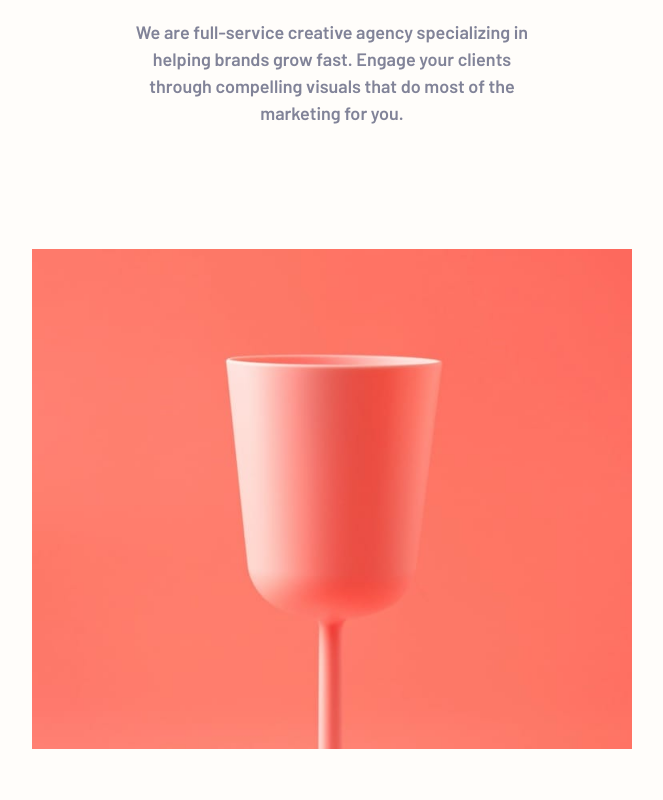
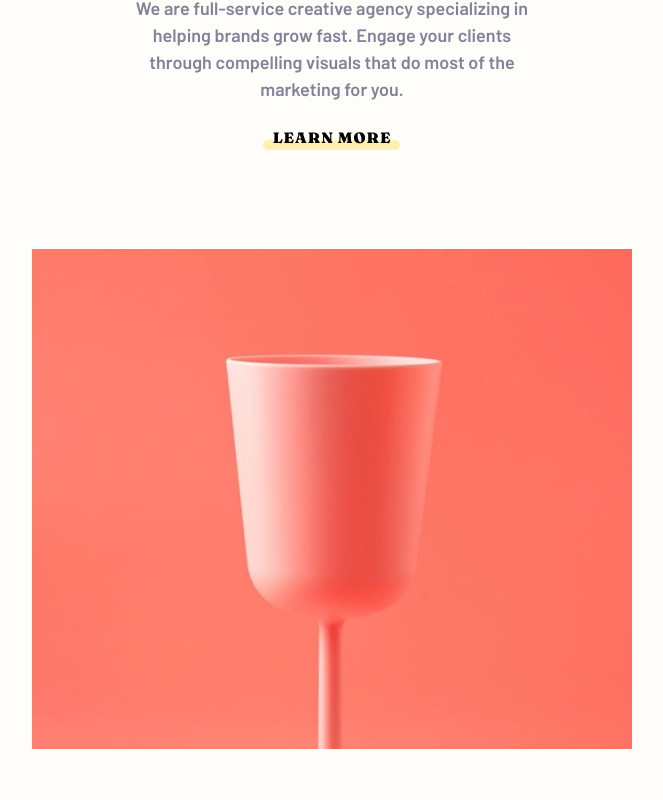
Before and after one commit to OscarRobertRodriguez/sunnyside, a React (Create React App) app: page / in a window 1280 px wide. Shown: the part 1540-2340 px from the top of the page, without its empty margins (308-971 px from the left). Built offline with nearby package versions, Linux system fonts and the light colour scheme.

Commit message:
add linkbutton component

```diff
--- a/src/components/LearnMoreCards/LearnMoreCards.js
+++ b/src/components/LearnMoreCards/LearnMoreCards.js
@@ -2,6 +2,7 @@ import React from "react";
 import styled from "styled-components";
 import { QUERIES } from "../../constants";
 import LearnMoreCard from "../learnMoreCard/learnMoreCard";
+import LinkButton from "../LinkButton/LinkButton";
 import img1 from "../../images/mobile/image-transform.jpg";
 import img2 from "../../images/mobile/image-stand-out.jpg";
 
@@ -15,6 +16,9 @@ function LearnMoreCards() {
           grow fast. Engage your clients through compelling visuals that do most
           of the marketing for you.
         </p>
+        <LinkButton textColor={`var(--yellow)`}>
+        Learn More
+        </LinkButton>
       </LearnMoreCard>
       <LearnMoreCard direction="row-reverse" img={img2}>
         <h2>transform your brand</h2>
@@ -23,6 +27,9 @@ function LearnMoreCards() {
           photographers, videographers, and copywriters, we’ll build and extend
           your brand in digital places.
         </p>
+        <LinkButton textColor={`var(--soft-red)`}>
+        Learn More
+        </LinkButton>
       </LearnMoreCard>
     </Wrapper>
   );
--- /dev/null
+++ b/src/components/LinkButton/LinkButton.js
@@ -0,0 +1,55 @@
+import React from "react";
+import styled from "styled-components";
+
+
+
+
+function LinkButton({textColor, children}) {
+  return (
+    <Wrapper style={{
+      '--color': textColor
+    }}>
+     {children}
+    </Wrapper>
+  );
+}
+
+export default LinkButton;
+
+
+
+const Wrapper = styled.a`
+    text-decoration: none;
+    text-transform: uppercase;
+    font-family: "Fraunces";
+    font-weight: var(--font-weight-heavy);
+    letter-spacing: 1px;
+    font-size: 15px;
+    display: block;
+    position: relative;
+    cursor: pointer;
+
+
+
+
+
+    &::after {
+          content: '';
+          width: 137px;
+          height: 10px;
+          border-radius: 5px;
+          background: var(--color);
+          position: absolute;
+          z-index: -1;
+          bottom: 0px;
+          left: -10px;
+          right: 0;
+          opacity: .3;
+          transition: .2s all;
+
+    }
+
+    &:hover::after  {
+      opacity:1;
+    }
+`;
--- /dev/null
+++ b/src/components/LinkButton/index.js
@@ -0,0 +1,2 @@
+export * from "./LinkButton";
+export { default } from "./LinkButton";
```
